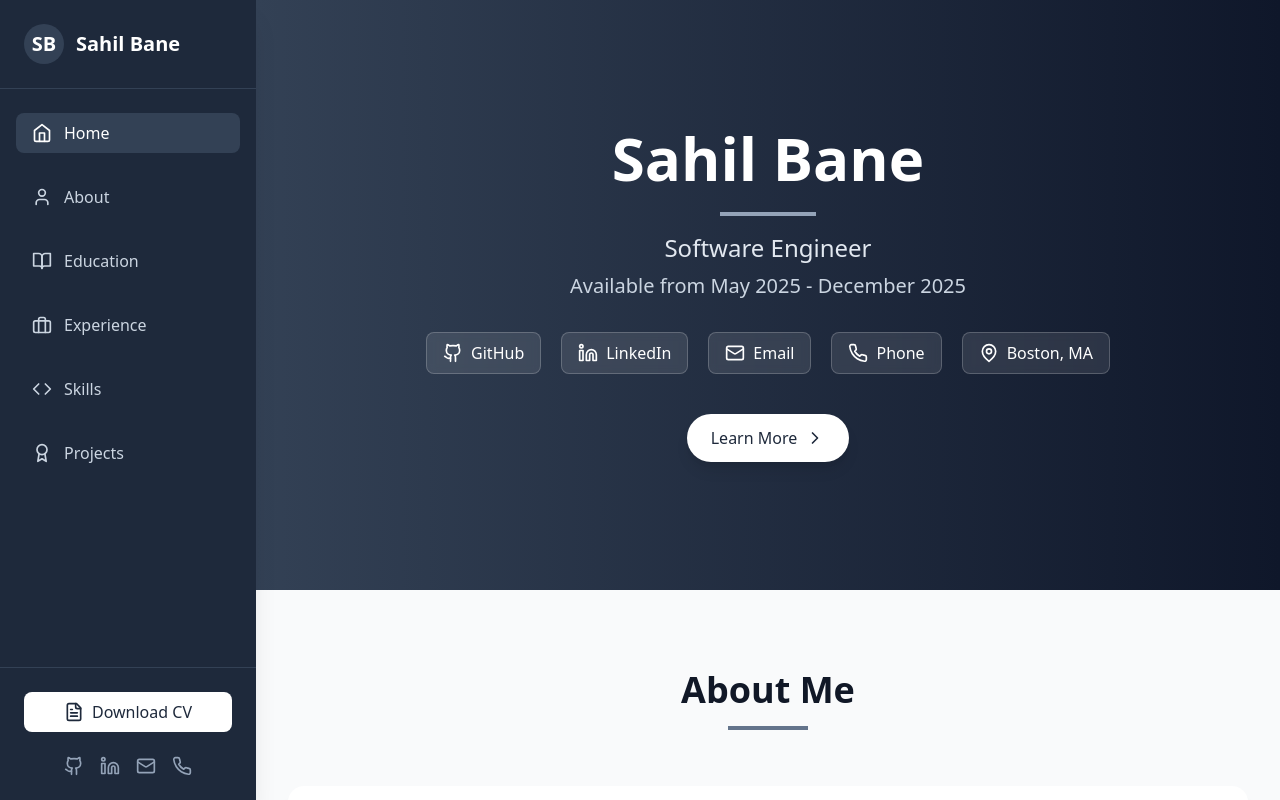
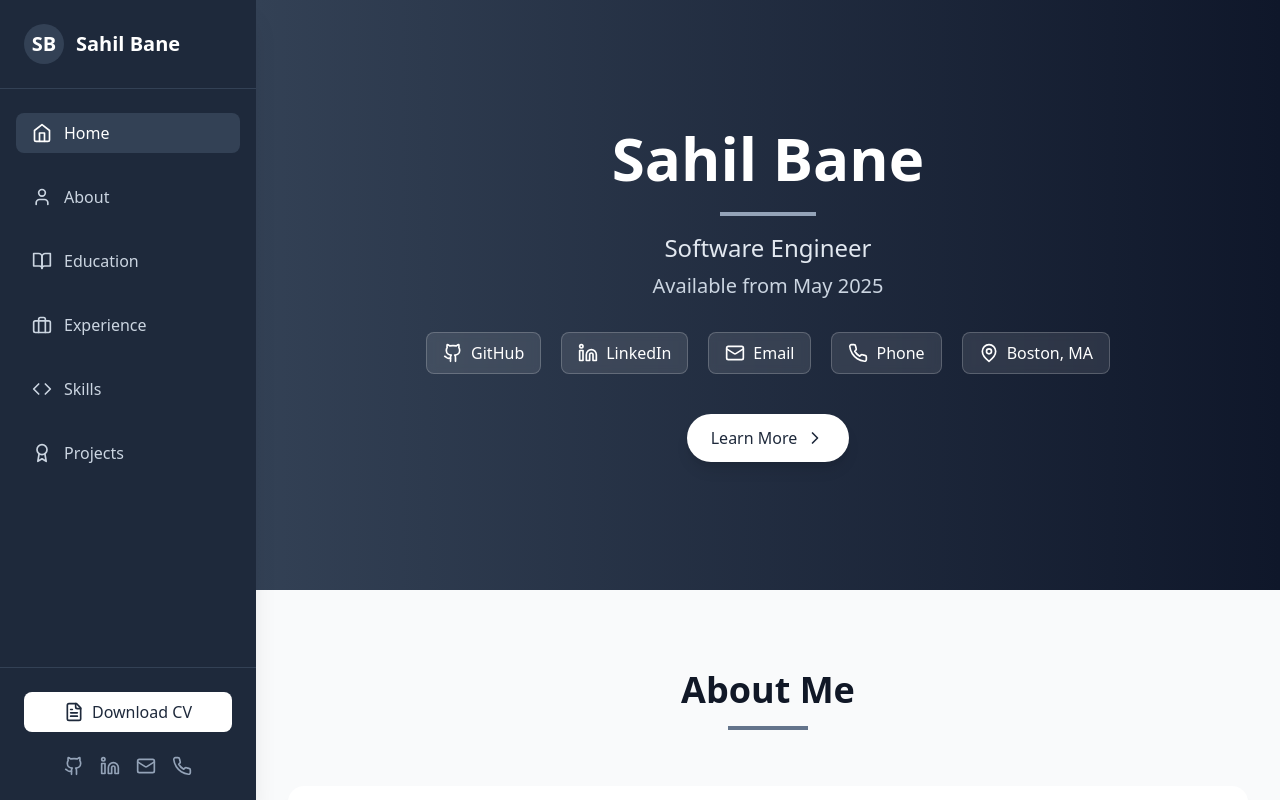
Before and after one commit to SahilBane2002/Portfolio, a React (Vite) app: page / in a window 1280 px wide. Shown: the top 800 px of the page. Built offline with nearby package versions, Linux system fonts and the light colour scheme.

Commit message:
thodu change

```diff
--- a/src/App.tsx
+++ b/src/App.tsx
@@ -1045,7 +1045,7 @@ function App() {
                 Software Engineer
               </p>
               <p className="mt-2 text-xl text-slate-300">
-                Available from May 2025 - December 2025
+                Available from May 2025
               </p>
               <div className="mt-8 flex flex-wrap justify-center gap-5">
                 <a href="https://github.com/SahilBane2002"
```
